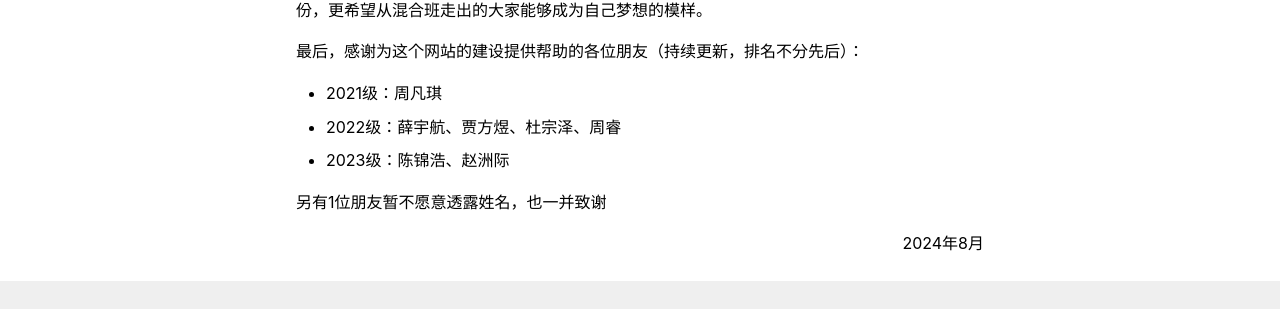
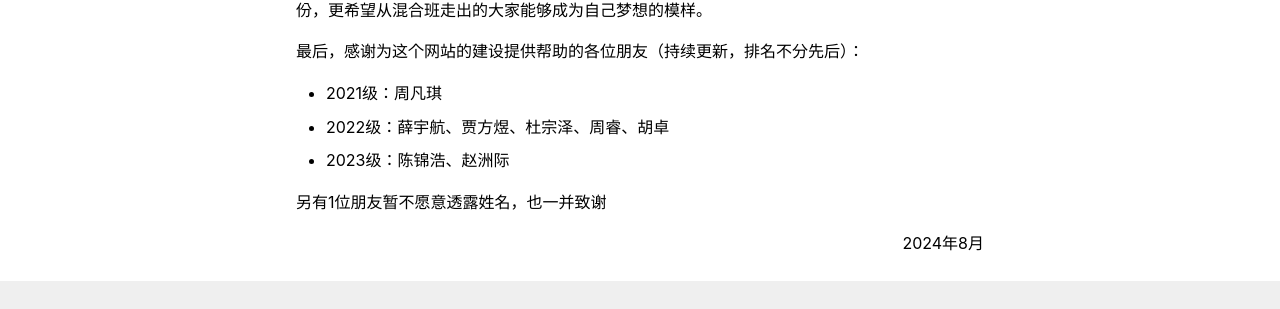
Before and after one commit to ZJU-Mix/ourMIX, an MkDocs documentation site: the page built from docs/entrance/letter.md, in a window 1280 px wide and 900 px high, scrolled down 807 px. Shown: the part 478-787 px from the top of the window. Built offline with MkDocs 1.6.1 and Material for MkDocs 9.7.7, drawn with Linux system fonts in a browser that asks for light colours; comment, search, counter and statistics services are not loaded.

Commit message:
Update letter.md

```diff
--- a/docs/entrance/letter.md
+++ b/docs/entrance/letter.md
@@ -29,7 +29,7 @@
 最后，感谢为这个网站的建设提供帮助的各位朋友（持续更新，排名不分先后）：
 
 - 2021级：周凡琪
-- 2022级：薛宇航、贾方煜、杜宗泽、周睿
+- 2022级：薛宇航、贾方煜、杜宗泽、周睿、胡卓
 - 2023级：陈锦浩、赵洲际
 
 另有1位朋友暂不愿意透露姓名，也一并致谢
```
